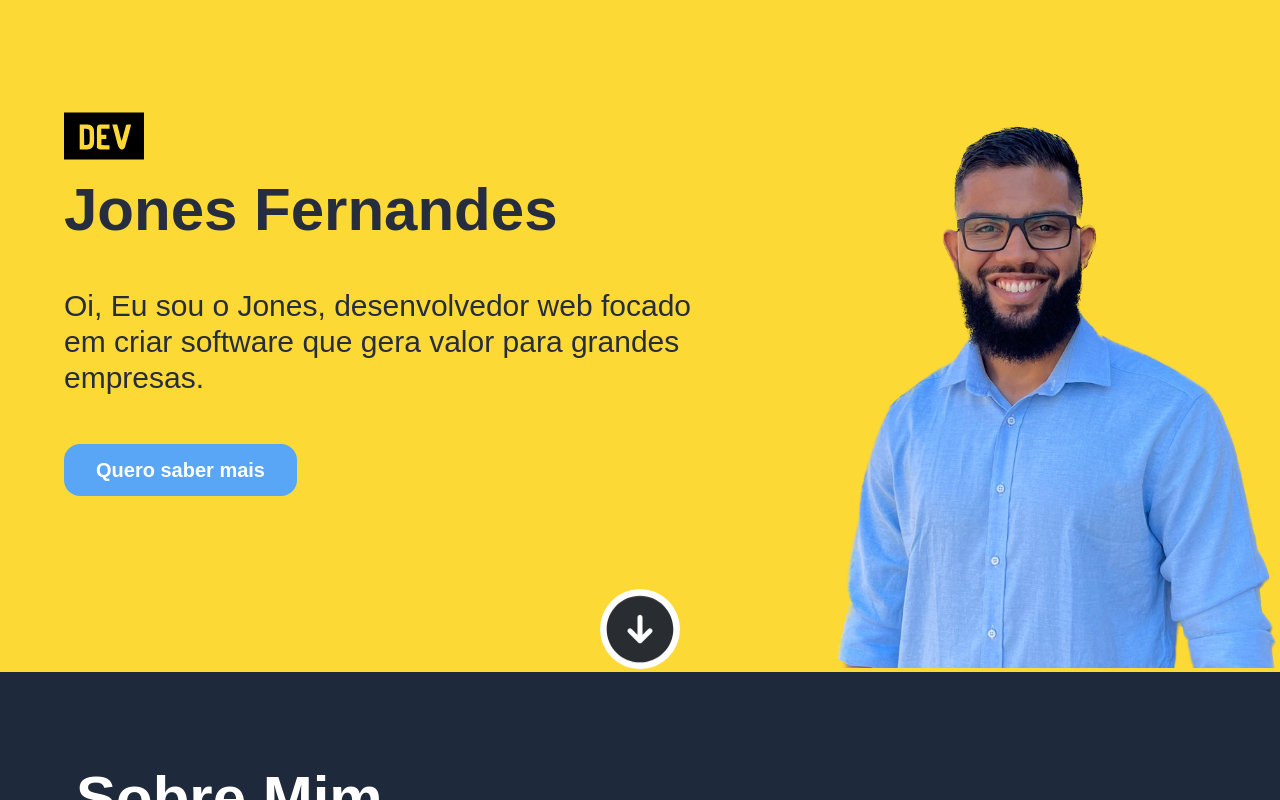
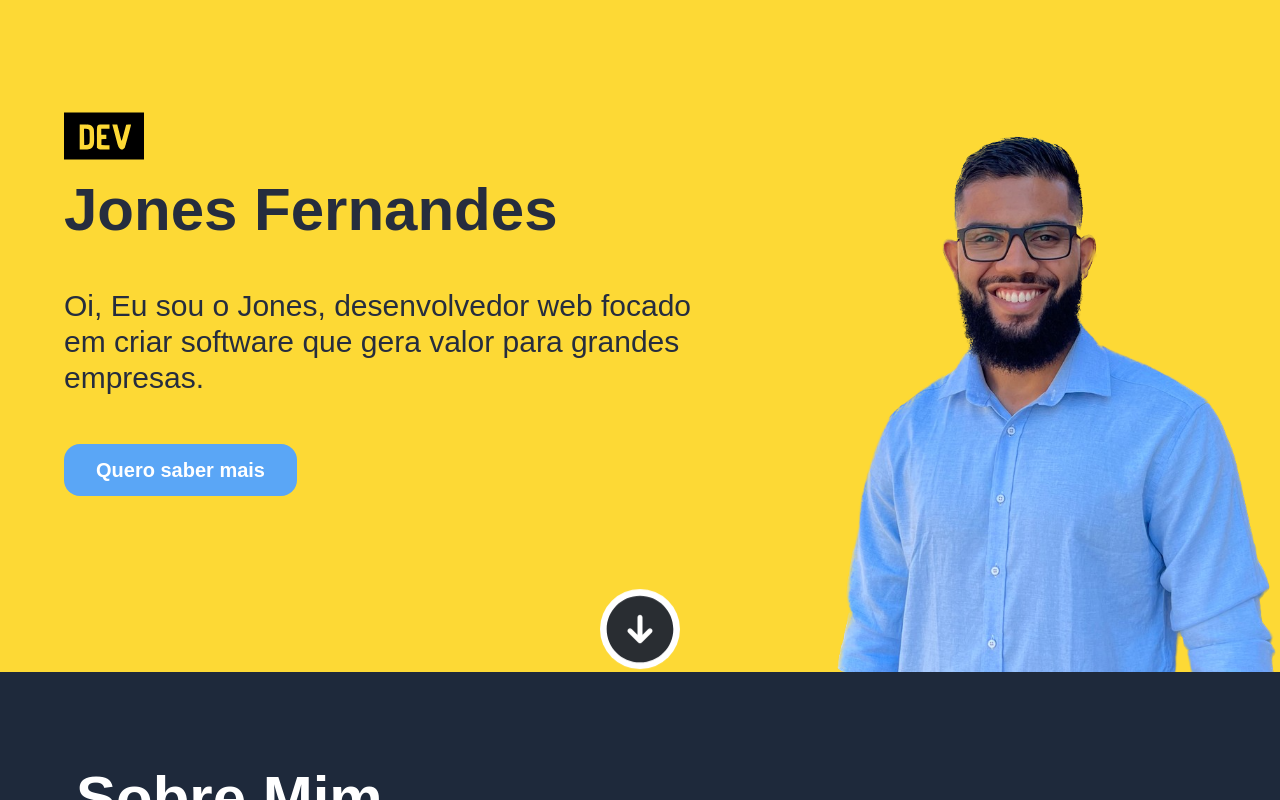
Before and after one commit to KeysiJones/portfolio-jones, a Next.js app: page / in a window 1280 px wide. Built offline with nearby package versions, Linux system fonts and the light colour scheme.

Commit message:
fix image position

```diff
--- a/src/pages/index.js
+++ b/src/pages/index.js
@@ -52,7 +52,7 @@ export default function Home() {
                 </button>
               </div>
             </div>
-            <div className='relative self-center max-w-md m-auto -bottom-[157px] xl:-bottom-[140px] sm:block sm:left-0 left-2 fadeIn'>
+            <div className='relative self-center max-w-md m-auto -bottom-[160px] xl:-bottom-[150px] sm:block sm:left-0 left-2 fadeIn'>
               <Image
                 alt=''
                 src='/jones-cut-perfect.png'
```
